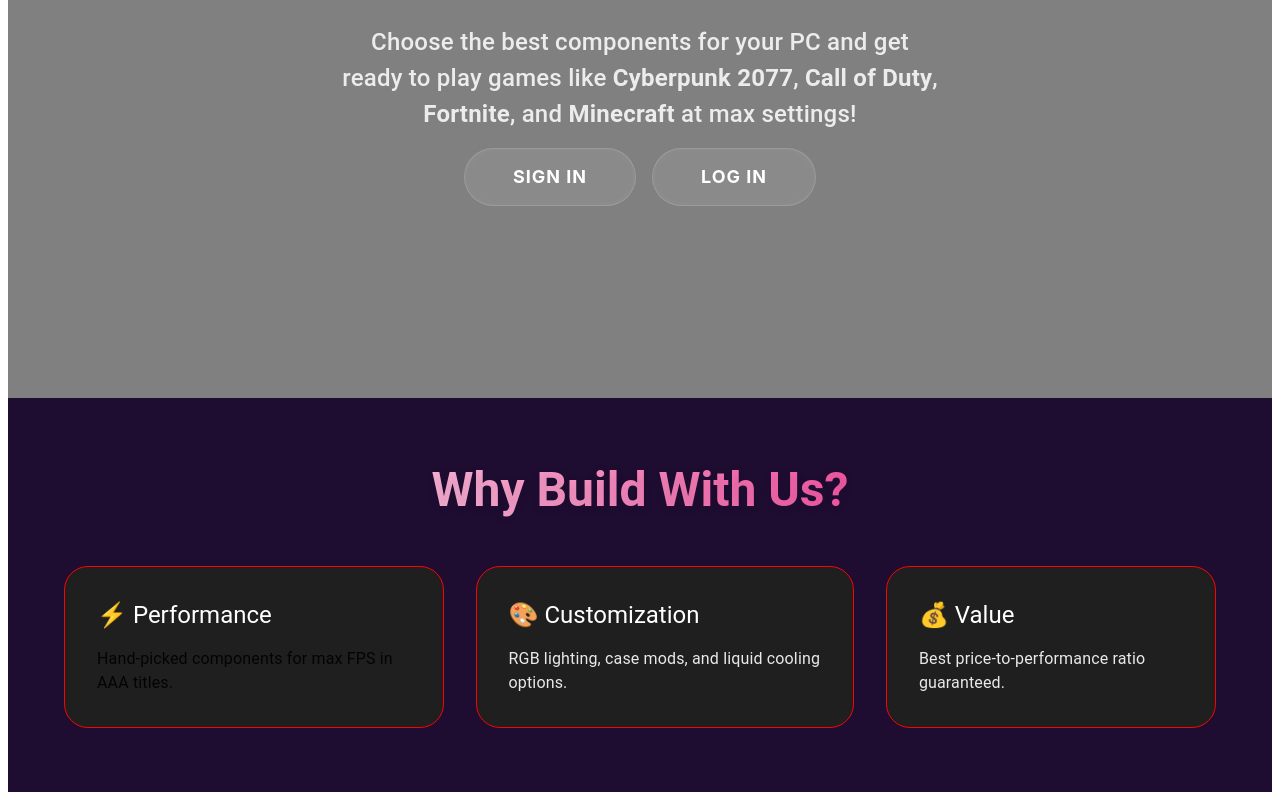
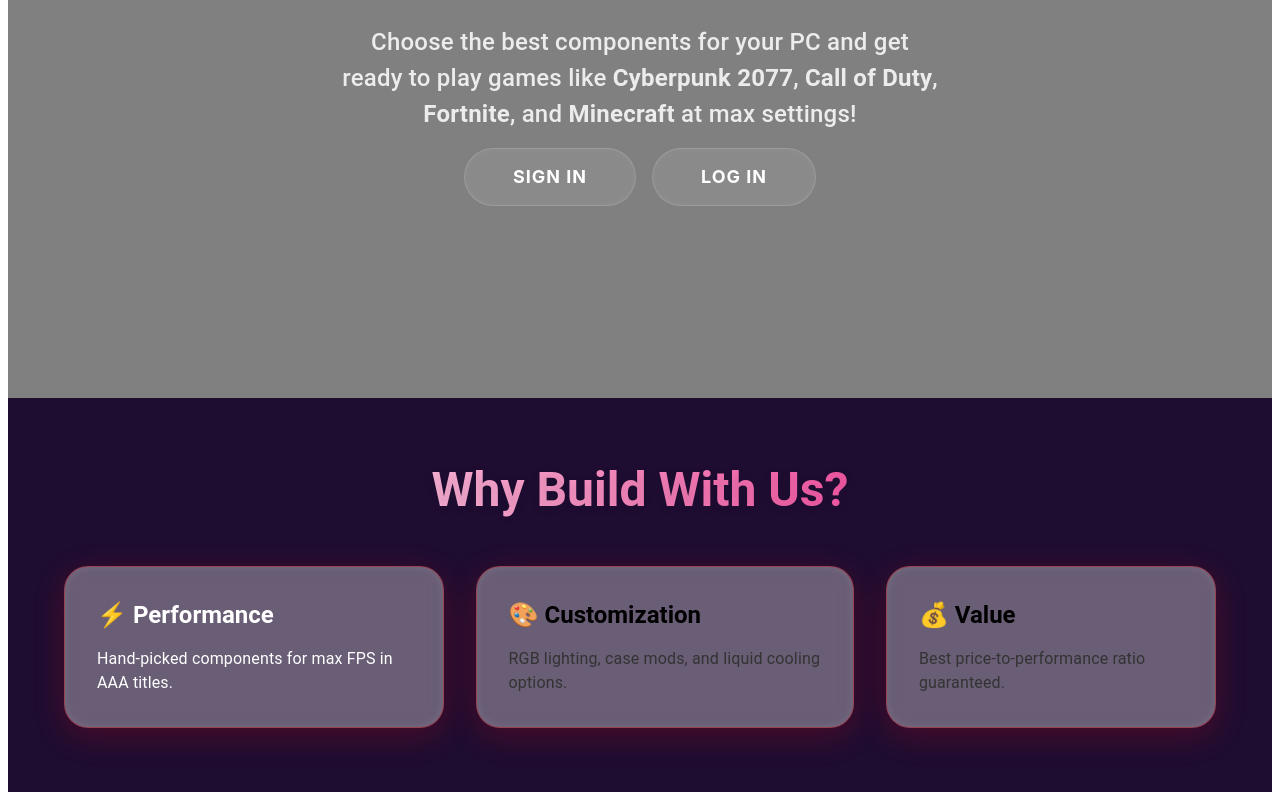
Before and after one commit to JaniduP2003/NextGen-Builds, a Next.js app in the folder frontend/: page / in a window 1280 px wide. Shown: the part 410-1210 px from the top of the page. Built offline with nearby package versions, Linux system fonts and the light colour scheme.

Commit message:
Update ::: glass cards update more glass

```diff
--- a/frontend/src/app/components/SpotlightCard.css
+++ b/frontend/src/app/components/SpotlightCard.css
@@ -1,13 +1,21 @@
+/* CHANGED: Added red/white themed glassmorphic spotlight card styles */
 .card-spotlight {
   position: relative;
   border-radius: 1.5rem;
-  border: 1px solid #fa0404;
-  background-color: #202020f4;
+  border: 1px solid rgba(255, 0, 0, 0.289); /* Red border with transparency */
+  background-color: rgba(255, 255, 255, 0.337); /* Semi-transparent white */
   padding: 2rem;
   overflow: hidden;
   --mouse-x: 50%;
   --mouse-y: 50%;
-  --spotlight-color: rgba(255, 255, 255, 0.05);
+  --spotlight-color: rgba(255, 255, 255, 0.15); /* White spotlight for glass effect */
+  transition: all 0.3s ease;
+  box-shadow:
+    0 8px 32px rgba(255, 0, 0, 0.2), /* Red glow */
+    inset 0 0 8px rgba(255, 255, 255, 0.1); /* Inner glow */
+  z-index: 2;
+  backdrop-filter: blur(10px); /* Glass effect */
+  -webkit-backdrop-filter: blur(10px); /* Safari support */
 }
 
 .card-spotlight::before {
@@ -17,13 +25,27 @@
   left: 0;
   right: 0;
   bottom: 0;
-  background: radial-gradient(circle at var(--mouse-x) var(--mouse-y), var(--spotlight-color), transparent 80%);
+  background: radial-gradient(
+    circle at var(--mouse-x) var(--mouse-y),
+    var(--spotlight-color),
+    transparent 80%
+  );
   opacity: 0;
   transition: opacity 0.5s ease;
   pointer-events: none;
+  z-index: 1;
 }
 
 .card-spotlight:hover::before,
 .card-spotlight:focus-within::before {
-  opacity: 0.6;
+  opacity: 0.8;
 }
+
+/* Optional: Add subtle hover effect */
+.card-spotlight:hover {
+  transform: translateY(-5px);
+  box-shadow:
+    0 12px 40px rgba(255, 0, 0, 0.3), /* Enhanced red glow */
+    inset 0 0 12px rgba(255, 255, 255, 0.15); /* Enhanced inner glow */
+  border-color: rgba(255, 106, 0, 0.5); /* Change border on hover */
+}
--- a/frontend/src/app/page.tsx
+++ b/frontend/src/app/page.tsx
@@ -258,23 +258,86 @@
               justifyContent: 'center',
             }}
           >
-            <SpotlightCard spotlightColor="rgba(255, 255, 255, 0.3)" className="custom-spotlight-card">
-              <Typography variant="h5" sx={{ mb: 2, color: 'white' }}>⚡ Performance</Typography>
-              <Typography color="rgba(0, 0, 0, 0.9)">
+            {/* CHANGED: Updated SpotlightCard props and text colors for red/white theme */}
+            <SpotlightCard
+              spotlightColor="rgba(255, 0, 0, 0.1)" // Red spotlight
+              className="card-spotlight" // Changed class name
+            >
+              <Typography
+                variant="h5"
+                sx={{
+                  mb: 2,
+                  color: '#ffffffff', // Dark text for contrast
+                  fontWeight: 700,
+                  zIndex: 2,
+                  position: 'relative'
+                }}
+              >
+                ⚡ Performance
+              </Typography>
+              <Typography
+                color="#ffffffff" // Dark gray for readability
+                sx={{
+                  zIndex: 2,
+                  position: 'relative'
+                }}
+              >
                 Hand-picked components for max FPS in AAA titles.
               </Typography>
             </SpotlightCard>
 
-            <SpotlightCard spotlightColor="rgba(255, 255, 255, 0.3)" className="custom-spotlight-card">
-              <Typography variant="h5" sx={{ mb: 2, color: 'white' }}>🎨 Customization</Typography>
-              <Typography color="rgba(255, 255, 255, 0.9)">
+            {/* CHANGED: Updated SpotlightCard props and text colors for red/white theme */}
+            <SpotlightCard
+              spotlightColor="rgba(255, 0, 0, 0.1)" // Red spotlight
+              className="card-spotlight" // Changed class name
+            >
+              <Typography
+                variant="h5"
+                sx={{
+                  mb: 2,
+                  color: '#000',
+                  fontWeight: 700,
+                  zIndex: 2,
+                  position: 'relative'
+                }}
+              >
+                🎨 Customization
+              </Typography>
+              <Typography
+                color="#333"
+                sx={{
+                  zIndex: 2,
+                  position: 'relative'
+                }}
+              >
                 RGB lighting, case mods, and liquid cooling options.
               </Typography>
             </SpotlightCard>
 
-            <SpotlightCard spotlightColor="rgba(255, 255, 255, 0.3)" className="custom-spotlight-card">
-              <Typography variant="h5" sx={{ mb: 2, color: 'white' }}>💰 Value</Typography>
-              <Typography color="rgba(255, 255, 255, 0.9)">
+            {/* CHANGED: Updated SpotlightCard props and text colors for red/white theme */}
+            <SpotlightCard
+              spotlightColor="rgba(255, 0, 0, 0.1)" // Red spotlight
+              className="card-spotlight" // Changed class name
+            >
+              <Typography
+                variant="h5"
+                sx={{
+                  mb: 2,
+                  color: '#000',
+                  fontWeight: 700,
+                  zIndex: 2,
+                  position: 'relative'
+                }}
+              >
+                💰 Value
+              </Typography>
+              <Typography
+                color="#333"
+                sx={{
+                  zIndex: 2,
+                  position: 'relative'
+                }}
+              >
                 Best price-to-performance ratio guaranteed.
               </Typography>
             </SpotlightCard>
```
